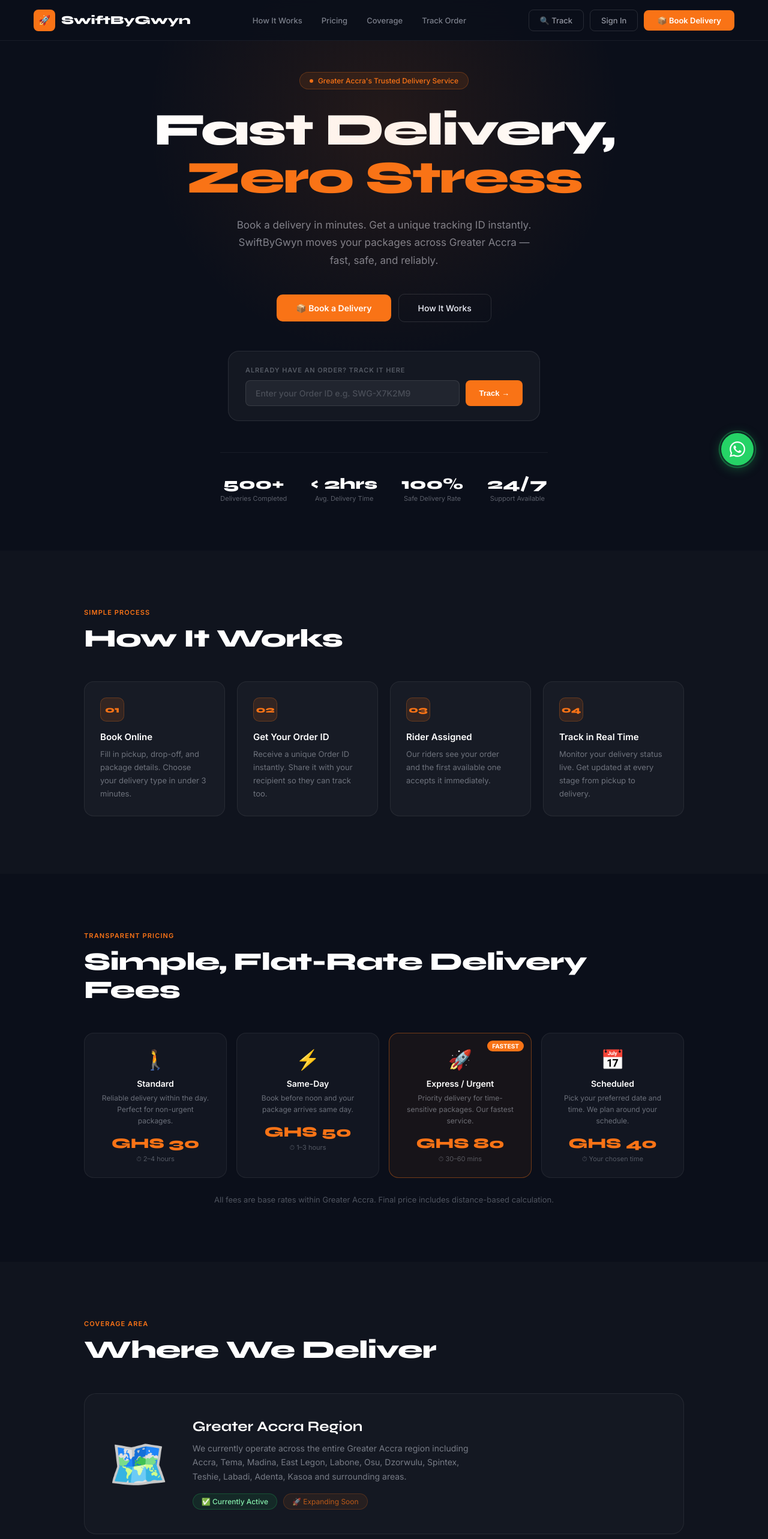
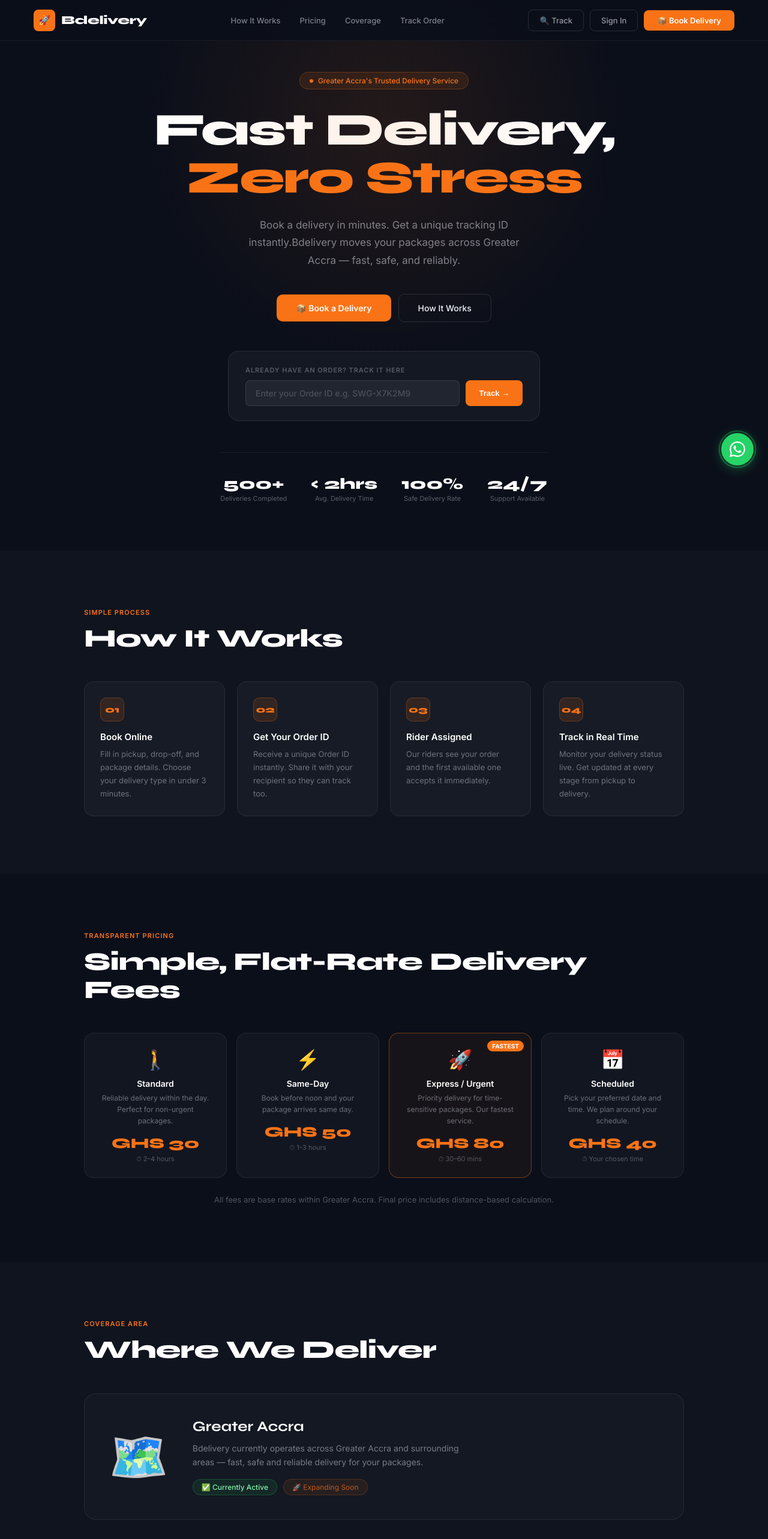
Before and after one commit to desmondadarkwah/bdelivery, a React (Vite) app in the folder client/: page / in a window 1280 px wide. Shown: the top 2566 px of the page at 60% size. Built offline with nearby package versions, Linux system fonts and the light colour scheme; no server answers.

Commit message:
Landing page Updated

```diff
--- a/client/src/pages/Landing.jsx
+++ b/client/src/pages/Landing.jsx
@@ -1,18 +1,20 @@
-import { useEffect, useState } from 'react'
+import { useState } from 'react'
 import { useNavigate } from 'react-router-dom'
-import { fetchSettings } from '../utils/api'
 import { useCustomerAuth } from '../context/CustomerAuthContext'
+import { useTenant } from '../context/TenantContext'
 
 export default function Landing() {
   const [trackID, setTrackID]   = useState('')
   const [menuOpen, setMenuOpen] = useState(false)
   const navigate = useNavigate()
   const { customer } = useCustomerAuth()
-  const [settings, setSettings] = useState({ whatsapp:'233000000000', businessName:'SwiftByGwyn' })
+  const { tenant } = useTenant()
 
-  useEffect(() => {
-    fetchSettings().then(setSettings).catch(console.error)
-  }, [])
+  const bizName    = tenant?.businessName  || 'Bdelivery'
+  const brandColor = tenant?.brandColor    || '#f97316'
+  const waNumber   = tenant?.whatsapp      || '233000000000'
+  const coverage   = tenant?.coverageArea  || 'Greater Accra'
+  const logo       = tenant?.logo          || null
 
   const handleTrack = (e) => {
     e.preventDefault()
@@ -24,39 +26,40 @@
       <style>{`
         @import url('https://fonts.googleapis.com/css2?family=Inter:wght@300;400;500;600;700&family=Syne:wght@600;700;800&display=swap');
         * { box-sizing: border-box; margin: 0; padding: 0; }
+        :root { --brand: ${brandColor}; }
         .land-root { font-family: 'Inter', sans-serif; background: #0b0f1a; color: #f0f4ff; min-height: 100vh; }
 
         .land-nav { position: fixed; top: 0; left: 0; right: 0; z-index: 100; background: rgba(11,15,26,0.95); backdrop-filter: blur(16px); border-bottom: 1px solid rgba(255,255,255,0.06); padding: 0 56px; height: 68px; display: flex; align-items: center; justify-content: space-between; }
         .land-logo { font-family: 'Syne', sans-serif; font-weight: 800; font-size: 20px; color: #fff; letter-spacing: -0.02em; text-decoration: none; display: flex; align-items: center; gap: 10px; }
-        .land-logo-icon { width: 36px; height: 36px; background: #f97316; border-radius: 8px; display: flex; align-items: center; justify-content: center; font-size: 16px; flex-shrink: 0; }
+        .land-logo-icon { width: 36px; height: 36px; background: var(--brand); border-radius: 8px; display: flex; align-items: center; justify-content: center; font-size: 16px; flex-shrink: 0; }
         .land-nav-links { display: flex; align-items: center; gap: 32px; }
         .land-nav-links a { font-size: 13px; font-weight: 500; color: rgba(240,244,255,0.5); text-decoration: none; transition: color 0.2s; }
         .land-nav-links a:hover { color: #fff; }
         .land-nav-right { display: flex; align-items: center; gap: 10px; }
-        .land-nav-btn { padding: 9px 22px; background: #f97316; color: #fff; border: none; border-radius: 8px; font-size: 13px; font-weight: 600; cursor: pointer; text-decoration: none; transition: opacity 0.2s; white-space: nowrap; }
+        .land-nav-btn { padding: 9px 22px; background: var(--brand); color: #fff; border: none; border-radius: 8px; font-size: 13px; font-weight: 600; cursor: pointer; text-decoration: none; transition: opacity 0.2s; white-space: nowrap; }
         .land-nav-btn:hover { opacity: 0.88; }
         .land-nav-ghost { padding: 9px 18px; background: transparent; color: rgba(240,244,255,0.6); border: 1px solid rgba(255,255,255,0.12); border-radius: 8px; font-size: 13px; font-weight: 500; cursor: pointer; text-decoration: none; transition: all 0.2s; white-space: nowrap; }
-        .land-nav-ghost:hover { border-color: rgba(249,115,22,0.4); color: #f97316; }
-        .land-nav-user { display: flex; align-items: center; gap: 6px; background: rgba(249,115,22,0.1); border: 1px solid rgba(249,115,22,0.2); border-radius: 100px; padding: 6px 14px; font-size: 12px; font-weight: 600; color: #f97316; text-decoration: none; white-space: nowrap; }
+        .land-nav-ghost:hover { border-color: var(--brand); color: var(--brand); }
+        .land-nav-user { display: flex; align-items: center; gap: 6px; background: rgba(249,115,22,0.1); border: 1px solid rgba(249,115,22,0.2); border-radius: 100px; padding: 6px 14px; font-size: 12px; font-weight: 600; color: var(--brand); text-decoration: none; white-space: nowrap; }
 
         .land-hamburger { display: none; flex-direction: column; gap: 5px; background: none; border: none; cursor: pointer; padding: 4px; z-index: 110; }
         .land-hamburger span { display: block; width: 22px; height: 1.5px; background: #fff; }
         .land-mobile-menu { display: none; position: fixed; inset: 0; z-index: 100; background: #0b0f1a; flex-direction: column; align-items: center; justify-content: center; gap: 32px; }
         .land-mobile-menu.open { display: flex; }
         .land-mobile-menu a { font-family: 'Syne', sans-serif; font-weight: 700; font-size: 28px; color: rgba(240,244,255,0.7); text-decoration: none; }
-        .land-mobile-menu a:hover { color: #f97316; }
+        .land-mobile-menu a:hover { color: var(--brand); }
         .land-mobile-close { position: absolute; top: 24px; right: 24px; background: rgba(255,255,255,0.08); border: none; color: #fff; width: 38px; height: 38px; border-radius: 10px; cursor: pointer; font-size: 16px; }
 
         .land-hero { min-height: 100vh; display: flex; flex-direction: column; align-items: center; justify-content: center; padding: 120px 56px 80px; text-align: center; position: relative; overflow: hidden; }
         .land-hero::before { content: ''; position: absolute; top: -200px; left: 50%; transform: translateX(-50%); width: 800px; height: 800px; border-radius: 50%; background: radial-gradient(circle, rgba(249,115,22,0.1) 0%, transparent 70%); pointer-events: none; }
-        .land-hero-badge { display: inline-flex; align-items: center; gap: 8px; background: rgba(249,115,22,0.1); border: 1px solid rgba(249,115,22,0.25); border-radius: 100px; padding: 6px 16px; margin-bottom: 28px; font-size: 12px; font-weight: 500; color: #f97316; }
-        .land-hero-badge-dot { width: 6px; height: 6px; background: #f97316; border-radius: 50%; animation: pulse 2s infinite; }
+        .land-hero-badge { display: inline-flex; align-items: center; gap: 8px; background: rgba(249,115,22,0.1); border: 1px solid rgba(249,115,22,0.25); border-radius: 100px; padding: 6px 16px; margin-bottom: 28px; font-size: 12px; font-weight: 500; color: var(--brand); }
+        .land-hero-badge-dot { width: 6px; height: 6px; background: var(--brand); border-radius: 50%; animation: pulse 2s infinite; }
         @keyframes pulse { 0%,100% { opacity:1; } 50% { opacity:0.3; } }
         .land-hero-title { font-family: 'Syne', sans-serif; font-weight: 800; font-size: clamp(38px, 7vw, 76px); line-height: 1.05; letter-spacing: -0.03em; color: #fff; margin-bottom: 24px; }
-        .land-hero-title span { color: #f97316; }
+        .land-hero-title span { color: var(--brand); }
         .land-hero-sub { font-size: clamp(15px, 2vw, 17px); color: rgba(240,244,255,0.5); max-width: 500px; line-height: 1.75; margin-bottom: 40px; }
         .land-hero-actions { display: flex; align-items: center; gap: 12px; flex-wrap: wrap; justify-content: center; }
-        .land-btn-primary { padding: 14px 32px; background: #f97316; color: #fff; border: none; border-radius: 10px; font-size: 14px; font-weight: 600; cursor: pointer; transition: all 0.2s; text-decoration: none; display: inline-flex; align-items: center; gap: 8px; }
+        .land-btn-primary { padding: 14px 32px; background: var(--brand); color: #fff; border: none; border-radius: 10px; font-size: 14px; font-weight: 600; cursor: pointer; transition: all 0.2s; text-decoration: none; display: inline-flex; align-items: center; gap: 8px; }
         .land-btn-primary:hover { opacity: 0.88; transform: translateY(-1px); }
         .land-btn-secondary { padding: 14px 32px; background: transparent; color: #f0f4ff; border: 1px solid rgba(255,255,255,0.12); border-radius: 10px; font-size: 14px; font-weight: 500; cursor: pointer; transition: all 0.2s; text-decoration: none; }
         .land-btn-secondary:hover { border-color: rgba(255,255,255,0.3); }
@@ -66,8 +69,8 @@
         .land-track-form { display: flex; gap: 10px; }
         .land-track-input { flex: 1; background: rgba(255,255,255,0.06); border: 1px solid rgba(255,255,255,0.1); border-radius: 8px; padding: 12px 16px; font-size: 14px; font-weight: 500; color: #fff; outline: none; transition: border-color 0.2s; letter-spacing: 0.04em; font-family: 'Inter', sans-serif; }
         .land-track-input::placeholder { color: rgba(240,244,255,0.2); letter-spacing: 0; }
-        .land-track-input:focus { border-color: #f97316; }
-        .land-track-btn { padding: 12px 22px; background: #f97316; color: #fff; border: none; border-radius: 8px; font-size: 13px; font-weight: 600; cursor: pointer; white-space: nowrap; }
+        .land-track-input:focus { border-color: var(--brand); }
+        .land-track-btn { padding: 12px 22px; background: var(--brand); color: #fff; border: none; border-radius: 8px; font-size: 13px; font-weight: 600; cursor: pointer; white-space: nowrap; }
 
         .land-stats { display: flex; align-items: center; gap: 40px; margin-top: 52px; padding-top: 36px; border-top: 1px solid rgba(255,255,255,0.06); flex-wrap: wrap; justify-content: center; }
         .land-stat-num { font-family: 'Syne', sans-serif; font-weight: 800; font-size: 26px; color: #fff; }
@@ -75,13 +78,13 @@
 
         .land-section { padding: 96px 56px; }
         .land-section-inner { max-width: 1000px; margin: 0 auto; }
-        .land-section-tag { font-size: 11px; font-weight: 600; letter-spacing: 0.1em; text-transform: uppercase; color: #f97316; margin-bottom: 14px; }
+        .land-section-tag { font-size: 11px; font-weight: 600; letter-spacing: 0.1em; text-transform: uppercase; color: var(--brand); margin-bottom: 14px; }
         .land-section-title { font-family: 'Syne', sans-serif; font-weight: 800; font-size: clamp(26px, 4vw, 42px); letter-spacing: -0.02em; color: #fff; margin-bottom: 48px; line-height: 1.1; }
 
         .land-steps { display: grid; grid-template-columns: repeat(auto-fit, minmax(210px, 1fr)); gap: 20px; }
         .land-step { background: rgba(255,255,255,0.03); border: 1px solid rgba(255,255,255,0.07); border-radius: 16px; padding: 26px; transition: border-color 0.2s; }
         .land-step:hover { border-color: rgba(249,115,22,0.25); }
-        .land-step-num { width: 40px; height: 40px; background: rgba(249,115,22,0.12); border: 1px solid rgba(249,115,22,0.25); border-radius: 10px; display: flex; align-items: center; justify-content: center; font-family: 'Syne', sans-serif; font-weight: 800; font-size: 15px; color: #f97316; margin-bottom: 16px; }
+        .land-step-num { width: 40px; height: 40px; background: rgba(249,115,22,0.12); border: 1px solid rgba(249,115,22,0.25); border-radius: 10px; display: flex; align-items: center; justify-content: center; font-family: 'Syne', sans-serif; font-weight: 800; font-size: 15px; color: var(--brand); margin-bottom: 16px; }
         .land-step-title { font-size: 15px; font-weight: 600; color: #fff; margin-bottom: 8px; }
         .land-step-text { font-size: 13px; color: rgba(240,244,255,0.4); line-height: 1.7; }
 
@@ -89,11 +92,11 @@
         .land-price-card { background: rgba(255,255,255,0.03); border: 1px solid rgba(255,255,255,0.07); border-radius: 16px; padding: 24px; text-align: center; transition: all 0.2s; position: relative; overflow: hidden; }
         .land-price-card:hover { border-color: rgba(249,115,22,0.3); transform: translateY(-2px); }
         .land-price-card.featured { border-color: rgba(249,115,22,0.4); background: rgba(249,115,22,0.05); }
-        .land-price-badge { position: absolute; top: 12px; right: 12px; background: #f97316; color: #fff; font-size: 10px; font-weight: 700; padding: 3px 8px; border-radius: 100px; }
+        .land-price-badge { position: absolute; top: 12px; right: 12px; background: var(--brand); color: #fff; font-size: 10px; font-weight: 700; padding: 3px 8px; border-radius: 100px; }
         .land-price-icon { font-size: 32px; margin-bottom: 12px; }
         .land-price-name { font-size: 14px; font-weight: 600; color: #fff; margin-bottom: 6px; }
         .land-price-desc { font-size: 12px; color: rgba(240,244,255,0.4); line-height: 1.6; margin-bottom: 14px; }
-        .land-price-fee { font-family: 'Syne', sans-serif; font-weight: 800; font-size: 24px; color: #f97316; margin-bottom: 4px; }
+        .land-price-fee { font-family: 'Syne', sans-serif; font-weight: 800; font-size: 24px; color: var(--brand); margin-bottom: 4px; }
         .land-price-eta { font-size: 11px; color: rgba(240,244,255,0.3); }
 
         .land-coverage { background: rgba(255,255,255,0.02); border: 1px solid rgba(255,255,255,0.07); border-radius: 20px; padding: 40px; display: flex; align-items: center; gap: 40px; flex-wrap: wrap; }
@@ -111,10 +114,10 @@
 
         .land-footer { border-top: 1px solid rgba(255,255,255,0.06); padding: 36px 56px; display: flex; align-items: center; justify-content: space-between; flex-wrap: wrap; gap: 20px; }
         .land-footer-logo { display: flex; align-items: center; gap: 8px; font-family: 'Syne', sans-serif; font-weight: 800; font-size: 16px; color: rgba(240,244,255,0.5); text-decoration: none; }
-        .land-footer-logo-icon { width: 28px; height: 28px; background: #f97316; border-radius: 6px; display: flex; align-items: center; justify-content: center; font-size: 12px; }
+        .land-footer-logo-icon { width: 28px; height: 28px; background: var(--brand); border-radius: 6px; display: flex; align-items: center; justify-content: center; font-size: 12px; }
         .land-footer-links { display: flex; gap: 24px; flex-wrap: wrap; }
         .land-footer-links a { font-size: 13px; color: rgba(240,244,255,0.3); text-decoration: none; transition: color 0.2s; }
-        .land-footer-links a:hover { color: #f97316; }
+        .land-footer-links a:hover { color: var(--brand); }
         .land-footer-copy { font-size: 12px; color: rgba(240,244,255,0.2); }
 
         .land-wa { position: fixed; bottom: 24px; right: 24px; z-index: 99; width: 54px; height: 54px; background: #25D366; border-radius: 50%; display: flex; align-items: center; justify-content: center; box-shadow: 0 4px 20px rgba(37,211,102,0.4); text-decoration: none; transition: transform 0.2s; }
@@ -147,17 +150,20 @@
           <a href="#coverage" onClick={() => setMenuOpen(false)}>Coverage</a>
           <a href="/track" onClick={() => setMenuOpen(false)}>Track Order</a>
           {customer
-            ? <a href="/account" onClick={() => setMenuOpen(false)} style={{ color:'#f97316' }}>My Account →</a>
+            ? <a href="/account" onClick={() => setMenuOpen(false)} style={{ color: brandColor }}>My Account →</a>
             : <a href="/login" onClick={() => setMenuOpen(false)}>Sign In</a>
           }
-          <a href="/book" onClick={() => setMenuOpen(false)} style={{ color:'#f97316' }}>Book Delivery →</a>
+          <a href="/book" onClick={() => setMenuOpen(false)} style={{ color: brandColor }}>Book Delivery →</a>
         </div>
 
         {/* NAV */}
         <nav className="land-nav">
           <a href="/" className="land-logo">
-            <div className="land-logo-icon">🚀</div>
-            SwiftByGwyn
+            {logo
+              ? <img src={logo} alt="logo" style={{ width:36, height:36, borderRadius:8, objectFit:'cover', flexShrink:0 }} />
+              : <div className="land-logo-icon">🚀</div>
+            }
+            {bizName}
           </a>
           <div className="land-nav-links">
             <a href="#how-it-works">How It Works</a>
@@ -168,9 +174,7 @@
           <div className="land-nav-right">
             <a href="/track" className="land-nav-ghost">🔍 Track</a>
             {customer ? (
-              <a href="/account" className="land-nav-user">
-                👤 {customer.name?.split(' ')[0]}
-              </a>
+              <a href="/account" className="land-nav-user">👤 {customer.name?.split(' ')[0]}</a>
             ) : (
               <a href="/login" className="land-nav-ghost">Sign In</a>
             )}
@@ -185,14 +189,14 @@
         <section className="land-hero">
           <div className="land-hero-badge">
             <div className="land-hero-badge-dot" />
-            Greater Accra's Trusted Delivery Service
+            {coverage}'s Trusted Delivery Service
           </div>
           <h1 className="land-hero-title">
             Fast Delivery,<br /><span>Zero Stress</span>
           </h1>
           <p className="land-hero-sub">
             Book a delivery in minutes. Get a unique tracking ID instantly.
-            SwiftByGwyn moves your packages across Greater Accra — fast, safe, and reliably.
+            {bizName} moves your packages across {coverage} — fast, safe, and reliably.
           </p>
           <div className="land-hero-actions">
             <a href="/book" className="land-btn-primary">📦 Book a Delivery</a>
@@ -251,10 +255,10 @@
             <h2 className="land-section-title">Simple, Flat-Rate Delivery Fees</h2>
             <div className="land-pricing">
               {[
-                { icon:'🚶', name:'Standard',       desc:'Reliable delivery within the day. Perfect for non-urgent packages.',           fee:'GHS 30', eta:'2–4 hours',      featured:false },
-                { icon:'⚡', name:'Same-Day',        desc:'Book before noon and your package arrives same day.',                          fee:'GHS 50', eta:'1–3 hours',      featured:false },
-                { icon:'🚀', name:'Express / Urgent',desc:'Priority delivery for time-sensitive packages. Our fastest service.',          fee:'GHS 80', eta:'30–60 mins',     featured:true  },
-                { icon:'📅', name:'Scheduled',       desc:'Pick your preferred date and time. We plan around your schedule.',             fee:'GHS 40', eta:'Your chosen time',featured:false },
+                { icon:'🚶', name:'Standard',        desc:'Reliable delivery within the day. Perfect for non-urgent packages.',          fee:`GHS ${tenant?.standardFee || 30}`,  eta:'2–4 hours',       featured:false },
+                { icon:'⚡', name:'Same-Day',         desc:'Book before noon and your package arrives same day.',                         fee:`GHS ${tenant?.sameDayFee || 50}`,   eta:'1–3 hours',       featured:false },
+                { icon:'🚀', name:'Express / Urgent', desc:'Priority delivery for time-sensitive packages. Our fastest service.',         fee:`GHS ${tenant?.expressFee || 80}`,   eta:'30–60 mins',      featured:true  },
+                { icon:'📅', name:'Scheduled',        desc:'Pick your preferred date and time. We plan around your schedule.',            fee:`GHS ${tenant?.scheduledFee || 40}`, eta:'Your chosen time', featured:false },
               ].map(t => (
                 <div key={t.name} className={`land-price-card${t.featured ? ' featured' : ''}`}>
                   {t.featured && <div className="land-price-badge">FASTEST</div>}
@@ -267,7 +271,7 @@
               ))}
             </div>
             <div style={{ textAlign:'center', marginTop:28, fontSize:13, color:'rgba(240,244,255,0.3)' }}>
-              All fees are base rates within Greater Accra. Final price includes distance-based calculation.
+              All fees are base rates within {coverage}. Final price includes distance-based calculation.
             </div>
           </div>
         </section>
@@ -280,9 +284,9 @@
             <div className="land-coverage">
               <div className="land-coverage-map">🗺️</div>
               <div>
-                <div className="land-coverage-title">Greater Accra Region</div>
+                <div className="land-coverage-title">{coverage}</div>
                 <p className="land-coverage-text">
-                  We currently operate across the entire Greater Accra region including Accra, Tema, Madina, East Legon, Labone, Osu, Dzorwulu, Spintex, Teshie, Labadi, Adenta, Kasoa and surrounding areas.
+                  {bizName} currently operates across {coverage} and surrounding areas — fast, safe and reliable delivery for your packages.
                 </p>
                 <div style={{ display:'flex', gap:10, flexWrap:'wrap' }}>
                   <div className="land-coverage-tag">✅ Currently Active</div>
@@ -303,7 +307,7 @@
               <p className="land-cta-sub">
                 {customer
                   ? `Welcome back, ${customer.name?.split(' ')[0]}! Book a delivery or check your order history.`
-                  : 'Book online in minutes or reach us directly on WhatsApp. We\'ll take it from there.'
+                  : `Book online in minutes or reach us directly on WhatsApp. ${bizName} will take it from there.`
                 }
               </p>
               <div className="land-cta-actions">
@@ -311,7 +315,7 @@
                 {customer ? (
                   <a href="/account" className="land-btn-secondary" style={{ fontSize:15, padding:'15px 36px' }}>📋 My Orders</a>
                 ) : (
-                  <a href={`https://wa.me/${settings.whatsapp}?text=${encodeURIComponent('Hi SwiftByGwyn! I\'d like to book a delivery.')}`} target="_blank" rel="noreferrer" className="land-cta-wa">
+                  <a href={`https://wa.me/${waNumber}?text=${encodeURIComponent(`Hi ${bizName}! I'd like to book a delivery.`)}`} target="_blank" rel="noreferrer" className="land-cta-wa">
                     <svg width="18" height="18" fill="white" viewBox="0 0 24 24"><path d="M17.472 14.382c-.297-.149-1.758-.867-2.03-.967-.273-.099-.471-.148-.67.15-.197.297-.767.966-.94 1.164-.173.199-.347.223-.644.075-.297-.15-1.255-.463-2.39-1.475-.883-.788-1.48-1.761-1.653-2.059-.173-.297-.018-.458.13-.606.134-.133.298-.347.446-.52.149-.174.198-.298.298-.497.099-.198.05-.371-.025-.52-.075-.149-.669-1.612-.916-2.207-.242-.579-.487-.5-.669-.51-.173-.008-.371-.01-.57-.01-.198 0-.52.074-.792.372-.272.297-1.04 1.016-1.04 2.479 0 1.462 1.065 2.875 1.213 3.074.149.198 2.096 3.2 5.077 4.487.709.306 1.262.489 1.694.625.712.227 1.36.195 1.871.118.571-.085 1.758-.719 2.006-1.413.248-.694.248-1.289.173-1.413-.074-.124-.272-.198-.57-.347m-5.421 7.403h-.004a9.87 9.87 0 01-5.031-1.378l-.361-.214-3.741.982.998-3.648-.235-.374a9.86 9.86 0 01-1.51-5.26c.001-5.45 4.436-9.884 9.888-9.884 2.64 0 5.122 1.03 6.988 2.898a9.825 9.825 0 012.893 6.994c-.003 5.45-4.437 9.884-9.885 9.884m8.413-18.297A11.815 11.815 0 0012.05 0C5.495 0 .16 5.335.157 11.892c0 2.096.547 4.142 1.588 5.945L.057 24l6.305-1.654a11.882 11.882 0 005.683 1.448h.005c6.554 0 11.89-5.335 11.893-11.893a11.821 11.821 0 00-3.48-8.413z"/></svg>
                     Chat on WhatsApp
                   </a>
@@ -324,8 +328,11 @@
         {/* FOOTER */}
         <footer className="land-footer">
           <a href="/" className="land-footer-logo">
-            <div className="land-footer-logo-icon">🚀</div>
-            SwiftByGwyn
+            {logo
+              ? <img src={logo} alt="logo" style={{ width:28, height:28, borderRadius:6, objectFit:'cover' }} />
+              : <div className="land-footer-logo-icon">🚀</div>
+            }
+            {bizName}
           </a>
           <div className="land-footer-links">
             <a href="/book">Book Delivery</a>
@@ -337,11 +344,11 @@
             <a href="/rider/login">Rider Login</a>
             <a href="/admin/login">Admin</a>
           </div>
-          <div className="land-footer-copy">© {new Date().getFullYear()} SwiftByGwyn Delivery Service. All rights reserved.</div>
+          <div className="land-footer-copy">© {new Date().getFullYear()} {bizName} Delivery Service. All rights reserved.</div>
         </footer>
 
         {/* WHATSAPP FLOAT */}
-        <a href={`https://wa.me/${settings.whatsapp}?text=${encodeURIComponent('Hi SwiftByGwyn! I\'d like to book a delivery.')}`} target="_blank" rel="noreferrer" className="land-wa">
+        <a href={`https://wa.me/${waNumber}?text=${encodeURIComponent(`Hi ${bizName}! I'd like to book a delivery.`)}`} target="_blank" rel="noreferrer" className="land-wa">
           <div className="land-wa-pulse" />
           <svg width="26" height="26" fill="white" viewBox="0 0 24 24">
             <path d="M17.472 14.382c-.297-.149-1.758-.867-2.03-.967-.273-.099-.471-.148-.67.15-.197.297-.767.966-.94 1.164-.173.199-.347.223-.644.075-.297-.15-1.255-.463-2.39-1.475-.883-.788-1.48-1.761-1.653-2.059-.173-.297-.018-.458.13-.606.134-.133.298-.347.446-.52.149-.174.198-.298.298-.497.099-.198.05-.371-.025-.52-.075-.149-.669-1.612-.916-2.207-.242-.579-.487-.5-.669-.51-.173-.008-.371-.01-.57-.01-.198 0-.52.074-.792.372-.272.297-1.04 1.016-1.04 2.479 0 1.462 1.065 2.875 1.213 3.074.149.198 2.096 3.2 5.077 4.487.709.306 1.262.489 1.694.625.712.227 1.36.195 1.871.118.571-.085 1.758-.719 2.006-1.413.248-.694.248-1.289.173-1.413-.074-.124-.272-.198-.57-.347m-5.421 7.403h-.004a9.87 9.87 0 01-5.031-1.378l-.361-.214-3.741.982.998-3.648-.235-.374a9.86 9.86 0 01-1.51-5.26c.001-5.45 4.436-9.884 9.888-9.884 2.64 0 5.122 1.03 6.988 2.898a9.825 9.825 0 012.893 6.994c-.003 5.45-4.437 9.884-9.885 9.884m8.413-18.297A11.815 11.815 0 0012.05 0C5.495 0 .16 5.335.157 11.892c0 2.096.547 4.142 1.588 5.945L.057 24l6.305-1.654a11.882 11.882 0 005.683 1.448h.005c6.554 0 11.89-5.335 11.893-11.893a11.821 11.821 0 00-3.48-8.413z"/>
```
